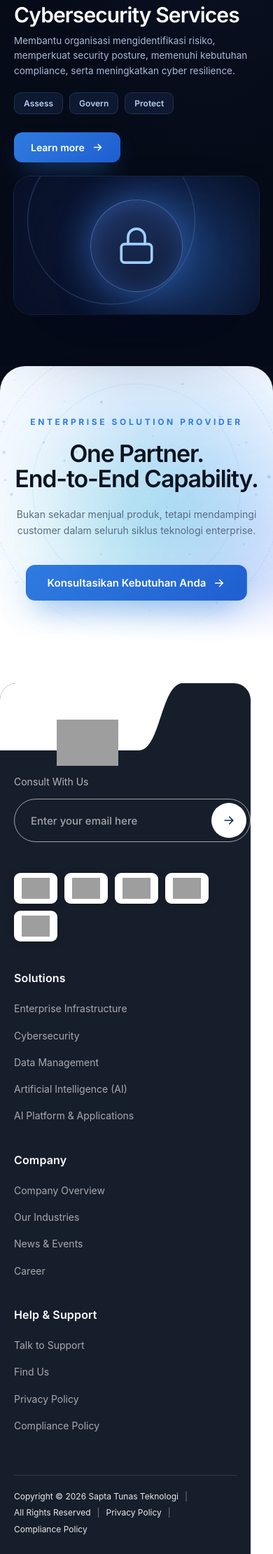
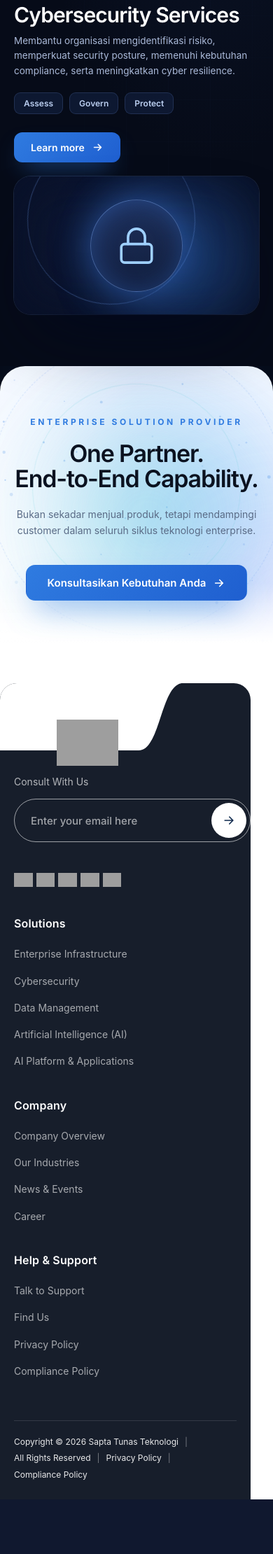
Before and after one commit to firstdayplugin/STT, a PHP site: page /services in a window 390 px wide. Shown: the part 1421-3641 px from the top of the page at 70% size. After the commit the page ends 3563 px from the top, so only its background shows below. Run offline with PHP 8.4, Linux system fonts and the light colour scheme; data comes from the database, SQL or seed files in the repository; data that the repository does not hold is empty; some libraries are stand-ins or nearby versions; some web fonts are replaced; grey boxes are pictures that could not be loaded.

Commit message:
footer: logo ISO jadi satu baris, kecil, tanpa chip/border-radius
Perbaiki sesuai permintaan klien: badge ISO ditampilkan dalam SATU baris,
ukuran kecil (tinggi 24px), polos tanpa latar chip putih membulat, tanpa
shadow/hover. Mengganti gaya .tel-footer-certs/.tel-cert.

Co-Authored-By: Claude Opus 4.8 <noreply@anthropic.com>
Claude-Session: https://claude.ai/code/session_01NvipGABRoDf3dBPB4Xo28Q

```diff
--- a/themes/anima/assets/css/anima.css
+++ b/themes/anima/assets/css/anima.css
@@ -819,15 +819,13 @@ width:210px;height:auto;max-height:70px;object-fit:contain;
 .tel-footer-socials svg .solid{fill:currentColor;stroke:none}
 .tel-footer-socials svg .fill{fill:currentColor;stroke:none}
 .tel-footer-socials a:first-child svg{fill:currentColor;stroke:none}
-/* ISO / accreditation badges under the social icons — uniform height, neat chips */
-.tel-footer-certs{display:flex;flex-wrap:wrap;align-items:center;gap:10px;margin-top:26px;max-width:300px}
-.tel-cert{display:inline-flex;align-items:center;justify-content:center;background:#fff;
-  border-radius:9px;padding:7px 11px;box-shadow:0 2px 12px rgba(0,0,0,.2);transition:transform .2s ease,box-shadow .2s ease}
-.tel-cert:hover{transform:translateY(-2px);box-shadow:0 6px 18px rgba(0,0,0,.28)}
-.tel-cert img{height:32px;width:auto;display:block;object-fit:contain}
+/* ISO / accreditation badges under the social icons — single row, small, flush */
+.tel-footer-certs{display:flex;align-items:center;gap:6px;margin-top:20px}
+.tel-cert{display:inline-flex;background:#fff;line-height:0}
+.tel-cert img{height:24px;width:auto;display:block}
 @media(max-width:860px){
-  .tel-footer-certs{margin-top:20px;max-width:none;justify-content:flex-start}
-  .tel-cert img{height:30px}
+  .tel-footer-certs{gap:5px}
+  .tel-cert img{height:20px}
 }
 .tel-footer-links{
   display:grid;
```
